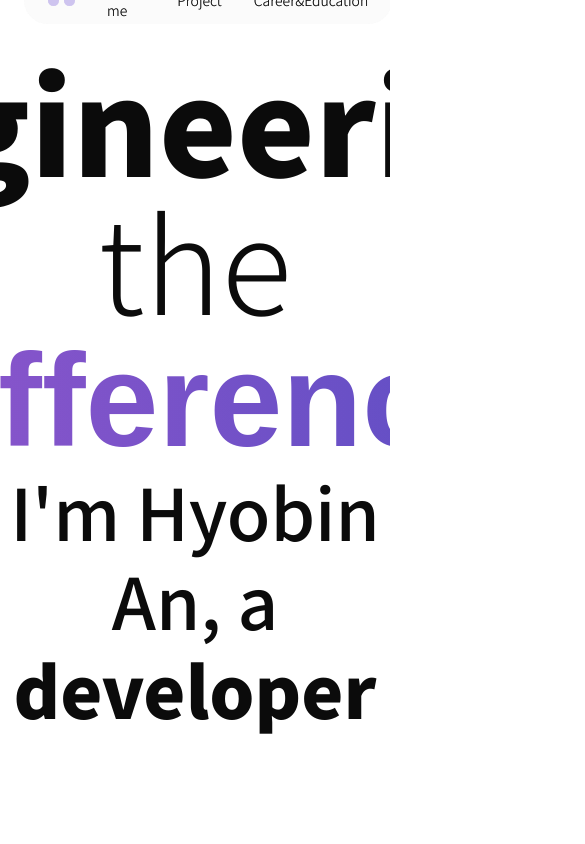
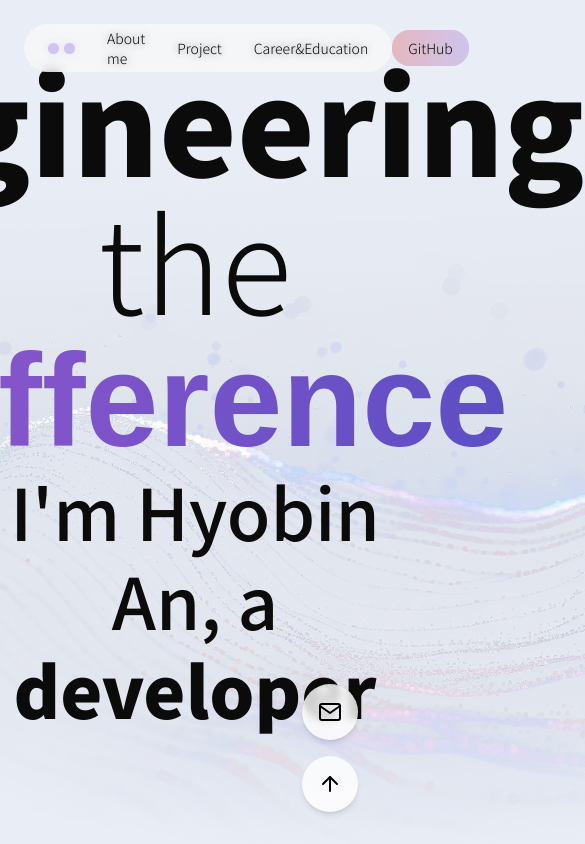
Before and after one commit to forqls/portfolio-2025, a React (Vite) app: page / in a window 390 px wide. Shown: the top 844 px of the page, 585 px wide, since content can reach past the window. Built offline with nearby package versions, Linux system fonts and the light colour scheme; a web font is replaced by a local one.

Commit message:
패럴랙스 효과 적용중

```diff
--- a/src/App.jsx
+++ b/src/App.jsx
@@ -13,19 +13,8 @@ import Footer from './components/Footer.jsx';
 
 function App() {
   return (
-    // 1. 페이지 전체를 감싸는 '패럴랙스 컨테이너'
-    <div className="parallax-container">
-
-      {/* 2. 모든 실제 내용을 담는 '콘텐츠 래퍼' */}
-      <div className="content-wrapper">
-
-        {/* 3. 두 개의 배경 이미지를 담는 '배경 레이어' */}
-        <div className="parallax-background">
-          <div className="h-[200vh] w-full bg-cover bg-center" style={{ backgroundImage: 'url(/background.png)' }} />
-          <div className="h-[50vh] w-full bg-cover bg-center" style={{ backgroundImage: 'url(/background_footer.jpg)' }} />
-        </div>
-
-        {/* --- 여기서부터는 실제 콘텐츠 --- */}
+    // ▼▼▼▼▼ 모든 parallax, wrapper div를 다 없애고, 이 기본 div 하나만 남겨줘! ▼▼▼▼▼
+    <div>
       <Header />
       <main>
         <LandingPage />
@@ -37,8 +26,6 @@ function App() {
       <Footer />
       <FixedButtons />
     </div>
-
-    </div>
   );
 }
 
--- a/src/components/Footer.jsx
+++ b/src/components/Footer.jsx
@@ -3,8 +3,11 @@ import React from 'react';
 
 const Footer = () => {
   return (
- <footer className="w-full h-48 bg-transparent flex items-center justify-center">
-
+    // ▼▼▼ 푸터에 직접 두 번째 배경 이미지를 적용! ▼▼▼
+    <footer
+      className="w-full h-48 bg-cover bg-center flex items-center justify-center"
+      style={{ backgroundImage: 'url(/background_footer.jpg)' }}
+    >
       <p className="text-sm text-gray-500">
         Copyright 2025. AnHyobin All Rights Reserved.
       </p>
--- a/src/index.css
+++ b/src/index.css
@@ -60,30 +60,17 @@
   list-style-type: lower-alpha;
 }
 
-/* ▼▼▼▼▼ 패럴랙스 스크롤 효과를 위한 최종 코드 ▼▼▼▼▼ */
 
-/* 1. 스크롤이 일어날 3D 공간 만들기 */
-.parallax-container {
-  height: 100vh; /* 화면 높이를 100%로 설정 */
-  overflow-x: hidden;
-  overflow-y: auto; /* 이 컨테이너 안에서만 스크롤이 일어나도록 함 */
-  perspective: 2px; /* 원근감을 주기 위한 설정 (숫자가 작을수록 효과가 강해짐) */
+/* 배경css */
+body {
+  background-image: url('/background.png');
+  background-position: center top;
+  background-size: cover;
+  background-repeat: no-repeat;
+  background-attachment: fixed; /* ★★★ 바로 이 한 줄이 마법의 핵심! ★★★ */
+  background-color: #E9EDF5; /* 이미지가 로딩되기 전이나, 이미지가 화면을 다 못 채울 경우를 대비한 배경색 */
 }
 
-/* 2. 모든 콘텐츠를 담을 Wrapper */
-.content-wrapper {
-  position: relative; /* 자식 요소들의 위치 기준점 */
-  transform-style: preserve-3d; /* 3D 공간을 유지하도록 함 */
+.fixed-background {
+  background-position: center calc(50% + var(--bg-offset));
 }
-
-/* 3. 배경 레이어 설정 */
-.parallax-background {
-  position: absolute;
-  top: 0;
-  left: 0;
-  right: 0;
-  bottom: 0;
-  z-index: -1;
-  /* 3D 효과: 뒤로 2px 보내고, 2배 키워서 원근감으로 작아진 크기를 보정 */
-  transform: translateZ(-2px) scale(2);
-}
--- a/src/section/AboutMeSection.jsx
+++ b/src/section/AboutMeSection.jsx
@@ -185,7 +185,7 @@ const AboutMeSection = () => {
   const closeModal = () => setIsModalOpen(false);
 
   return (
-    <section className="relative z-10 min-h-screen px-8 py-24 sm:px-16 lg:px-32">
+    <section className="relative z-10 min-h-screen px-8 py-24 sm:px-16 lg:px-32 bg-transparent">
       <div className="container mx-auto">
 
         {/* About me & Interview 제목 */}
--- a/src/section/CareerEducationSection.jsx
+++ b/src/section/CareerEducationSection.jsx
@@ -91,7 +91,7 @@ const SkillsTools = ({ skills }) => (
 
 const CareerEducationSection = () => {
   return (
-    <section id="career" className="relative z-10 min-h-screen px-8 py-24 sm:px-16 lg:px-32">
+    <section id="career" className="relative z-10 min-h-screen px-8 py-24 sm:px-16 lg:px-32 bg-transparent">
       <div className="container mx-auto">
 
          <div className="grid grid-cols-1 lg:grid-cols-2 gap-8">
--- a/src/section/LandingPage.jsx
+++ b/src/section/LandingPage.jsx
@@ -6,7 +6,7 @@ import Header from '../components/Header.jsx';
 function LandingPage() {
   return (
     <section
-      className="h-screen"
+      className="h-screen bg-transparent"
     >
       <Header />
 
--- a/src/section/ThankYouSection.jsx
+++ b/src/section/ThankYouSection.jsx
@@ -5,7 +5,7 @@ const ThankYouSection = () => {
   return (
     <section
       id="contact"
-      className="h-screen flex flex-col items-center justify-center text-center p-8"
+      className="h-screen flex flex-col items-center justify-center text-center p-8 bg-transparent"
     >
       <h2 className="font-dynapuff font-bold text-[131px] bg-gradient-to-r from-grad-purple-start to-grad-purple-end bg-clip-text text-transparent mb-4">
         Thank You :)
```
Lines whose indentation alone changed are shown as unchanged.
